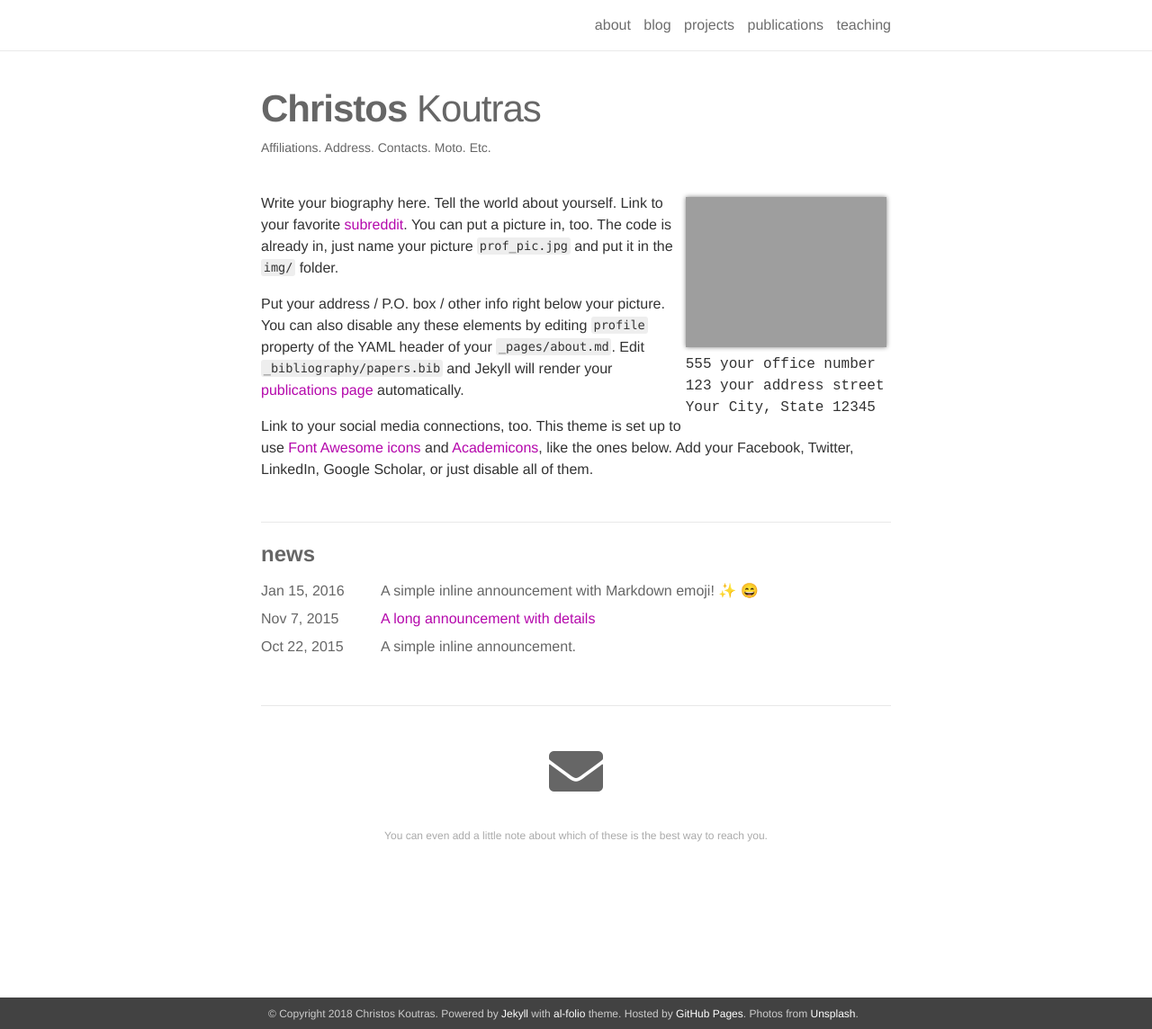
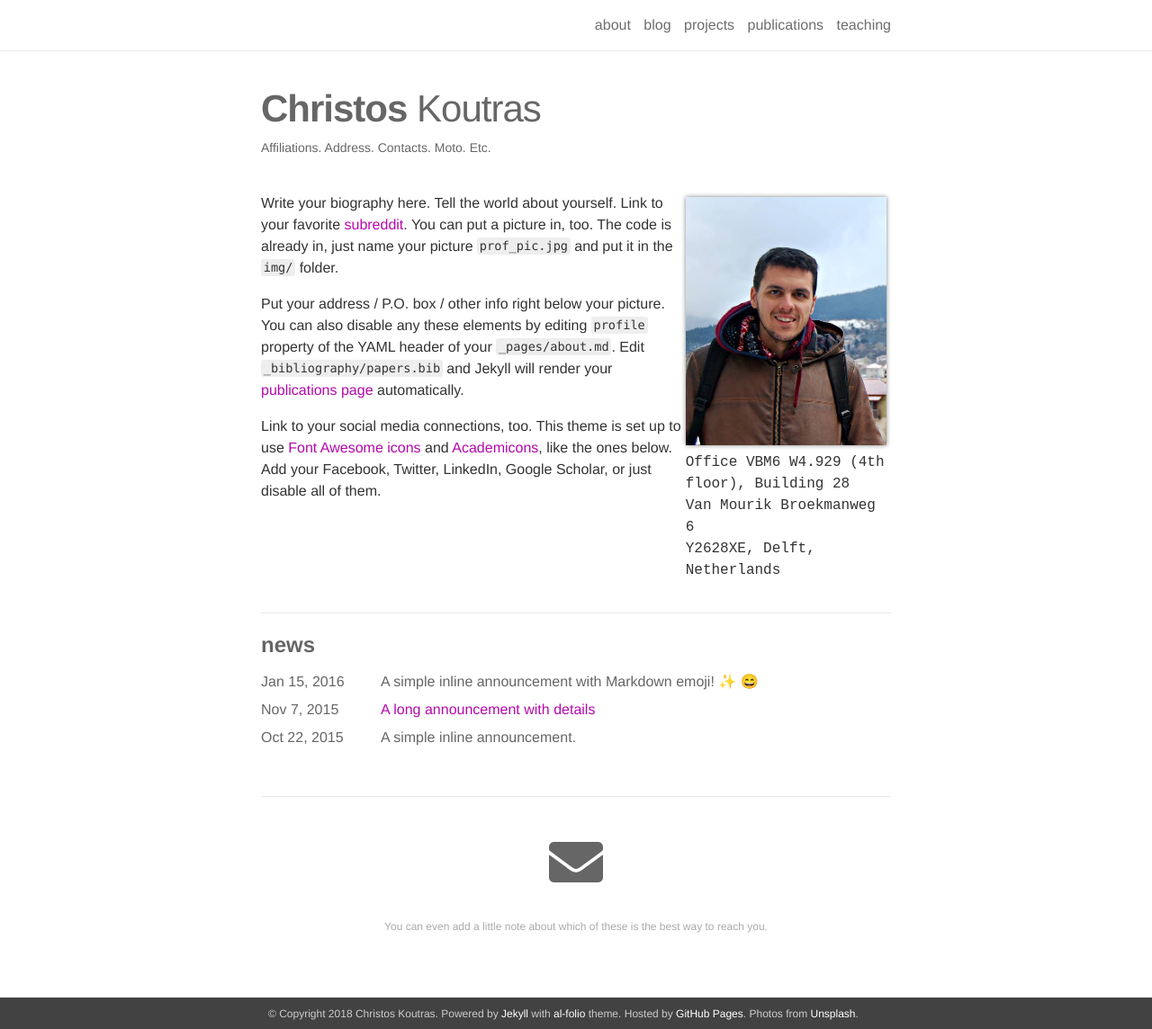
Before and after one commit to ckoutras/ckoutras.github.io, a Jekyll site: the page built from _pages/about.md, in a window 1280 px wide and 1144 px high. Shown: the whole window at 90% size. Built offline with Jekyll 4.4.1, drawn with Linux system fonts in a browser that asks for light colours; nearby versions of some CDN libraries; emoji names are drawn with the system emoji font.

Commit message:
Adding profile picture and address details

```diff
--- a/_pages/about.md
+++ b/_pages/about.md
@@ -6,11 +6,11 @@ description: <a href="">Affiliations</a>. Address. Contacts. Moto. Etc.
 
 profile:
   align: right
-  image: prof_pic.jpg
+  image: profile_web.jpg
   address: >
-    <p>555 your office number</p>
-    <p>123 your address street</p>
-    <p>Your City, State 12345</p>
+    <p>Office VBM6 W4.929 (4th floor), Building 28</p>
+    <p>Van Mourik Broekmanweg 6</p>
+    <p>Y2628XE, Delft, Netherlands</p>
 
 news: true
 social: true
```
Also changed, not shown: assets/img/profile_web.jpg (added).
